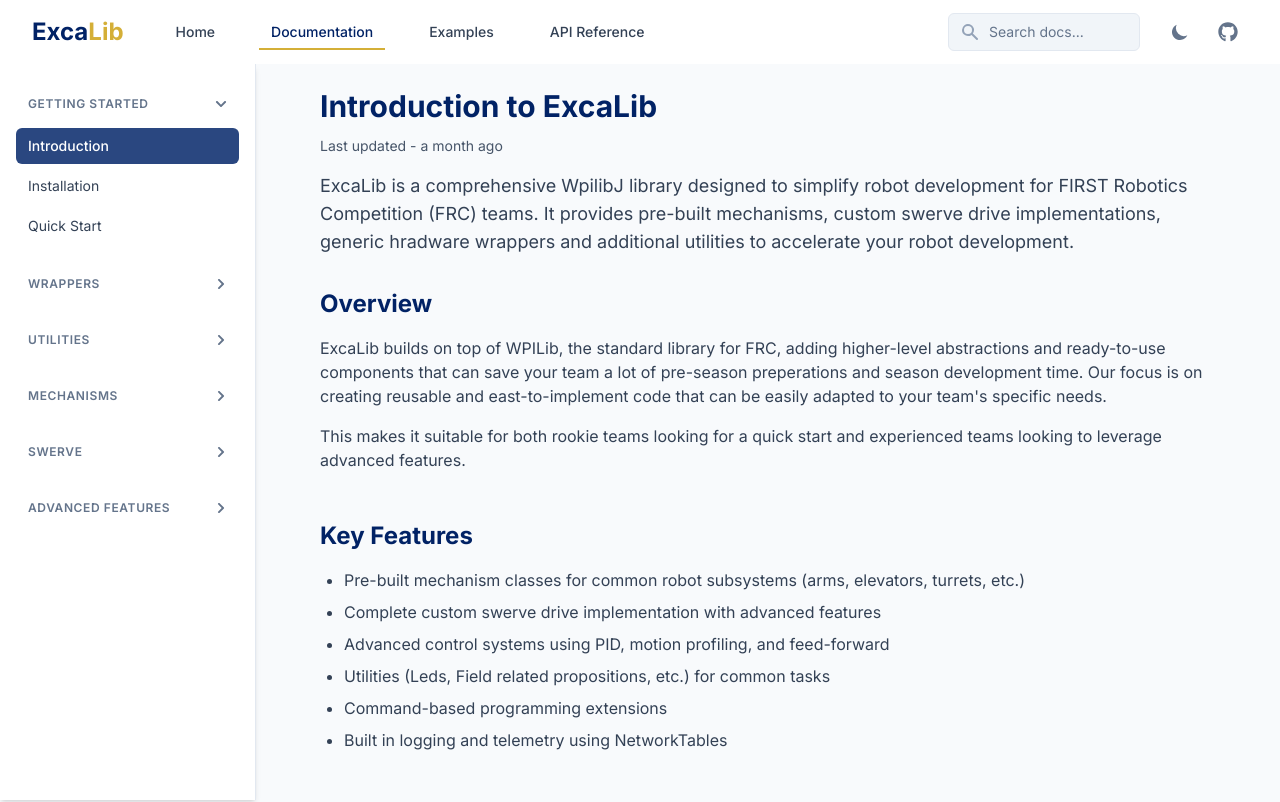
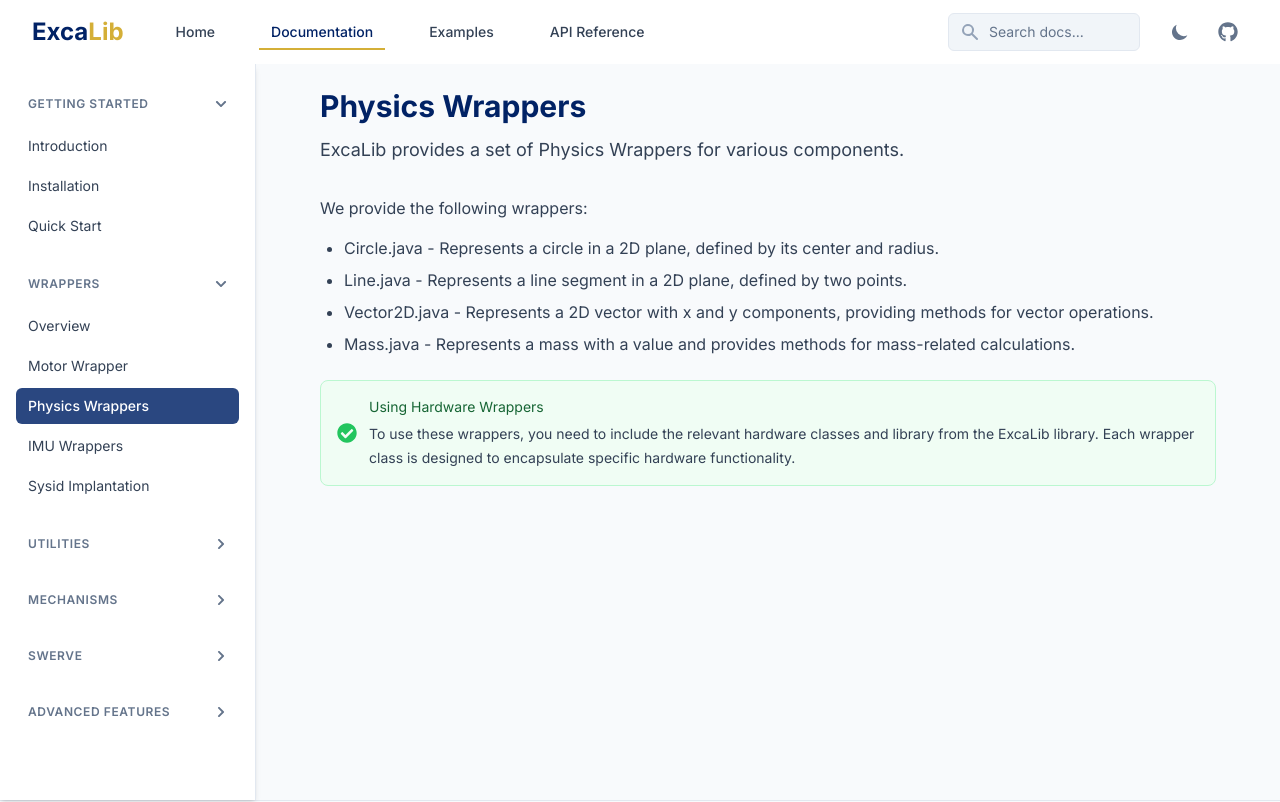
Before and after one commit to ExcaliDevBot/ExcaLibDoc, a React (Vite) app: page /docs/wrappers/physics in a window 1280 px wide. Before the commit this address led to /docs. Shown: the top 802 px of the page. Built offline with nearby package versions, Linux system fonts and the light colour scheme.

Commit message:
feat: add physics wrappers documentation and integrate into docContent

```diff
--- a/src/data/docContent.js
+++ b/src/data/docContent.js
@@ -14,6 +14,7 @@
 import {softlimit} from "./utils/softlimit.js";
 import {gains} from "./utils/gains.js";
 import {alliance} from "./utils/alliance.js";
+import {physics} from "./wrappers/physics.js";
 
 export const docContent = {
     "introduction":
@@ -40,6 +41,8 @@
     motors,
     "wrappers/imu":
     imu,
+    "wrappers/physics":
+    physics,
     "wrappers/sysid":
     sysid,
     "utils/soft-limits":
--- /dev/null
+++ b/src/data/wrappers/physics.js
@@ -0,0 +1,33 @@
+export const physics = {
+    title: 'Physics Wrappers',
+    "introduction": "ExcaLib provides a set of Physics Wrappers for various components.",
+    sections: [
+        {
+            id: 'physics-overview',
+            content: [
+                {
+                    type: 'paragraph',
+                    text: 'We provide the following wrappers:',
+                },
+                {
+                    type: 'list',
+                    ordered: false,
+                    items: [
+                        'Circle.java - Represents a circle in a 2D plane, defined by its center and radius.',
+                        'Line.java - Represents a line segment in a 2D plane, defined by two points.',
+                        'Vector2D.java - Represents a 2D vector with x and y components, providing methods for vector operations.',
+                        'Mass.java - Represents a mass with a value and provides methods for mass-related calculations.',
+                    ]
+                },
+                {
+                    "type": "callout",
+                    "calloutType": "success",
+                    "title": "Using Hardware Wrappers",
+                    "text": "To use these wrappers, you need to include the relevant hardware classes and library" +
+                        " from the ExcaLib library. Each wrapper class is designed to encapsulate specific hardware" +
+                        " functionality."
+                }
+            ]
+        }
+    ]
+}
```
